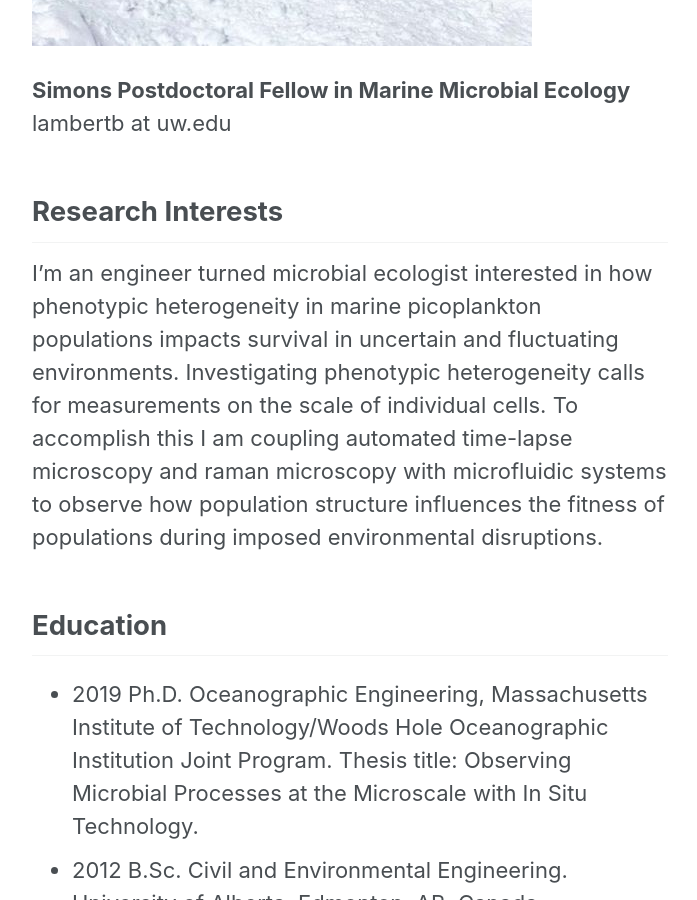
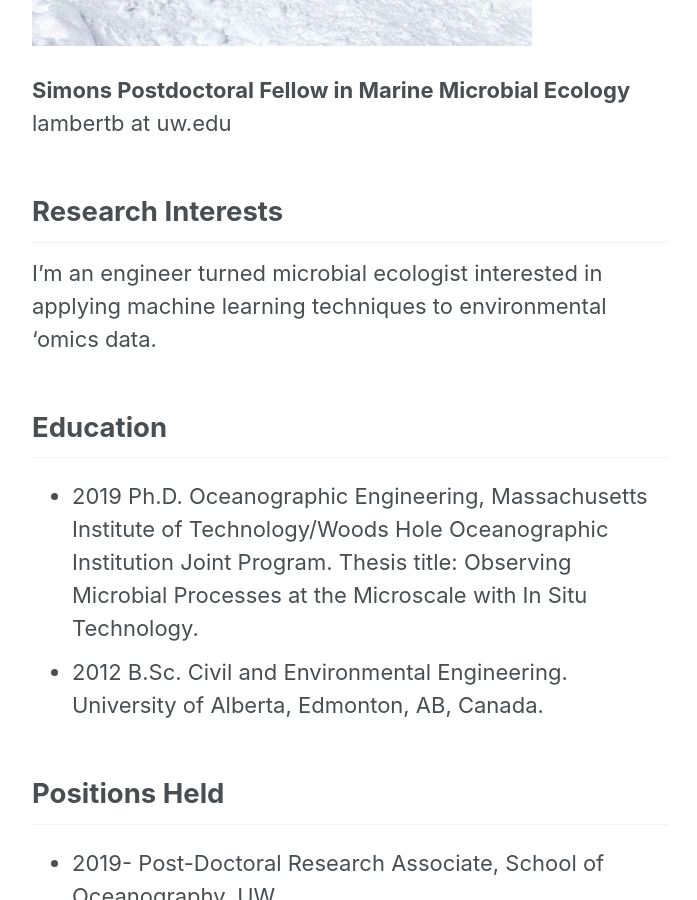
Before and after one commit to armbrustlab/armbrustlab.github.io, a Jekyll site: the page built from collections/_people/lambert.md, in a window 1280 px wide and 900 px high, scrolled down 650 px. Shown: the whole window, without its empty margins (290-987 px from the left). Built offline with Jekyll 4.4.1, drawn with Linux system fonts in a browser that asks for light colours; nearby versions of some CDN libraries.

Commit message:
Update lambert.md

```diff
--- a/collections/_people/lambert.md
+++ b/collections/_people/lambert.md
@@ -7,7 +7,7 @@ title: Ben Lambert
 lambertb at uw.edu
 
 ## Research Interests
-I'm an engineer turned microbial ecologist interested in how phenotypic heterogeneity in marine picoplankton populations impacts survival in uncertain and fluctuating environments. Investigating phenotypic heterogeneity calls for measurements on the scale of individual cells. To accomplish this I am coupling automated time-lapse microscopy and raman microscopy with microfluidic systems to observe how population structure influences the fitness of populations during imposed environmental disruptions.
+I'm an engineer turned microbial ecologist interested in applying machine learning techniques to environmental 'omics data.
 
 ## Education
 * 2019	  Ph.D. Oceanographic Engineering, Massachusetts Institute of Technology/Woods Hole Oceanographic Institution Joint Program.
```
